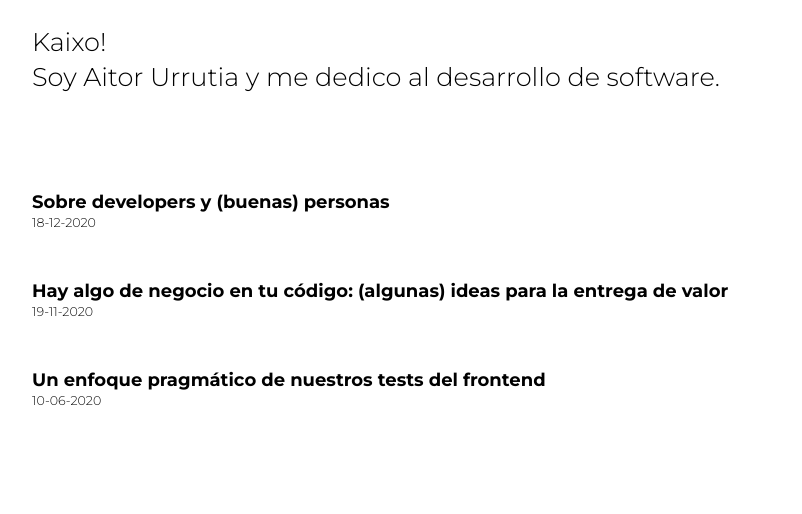
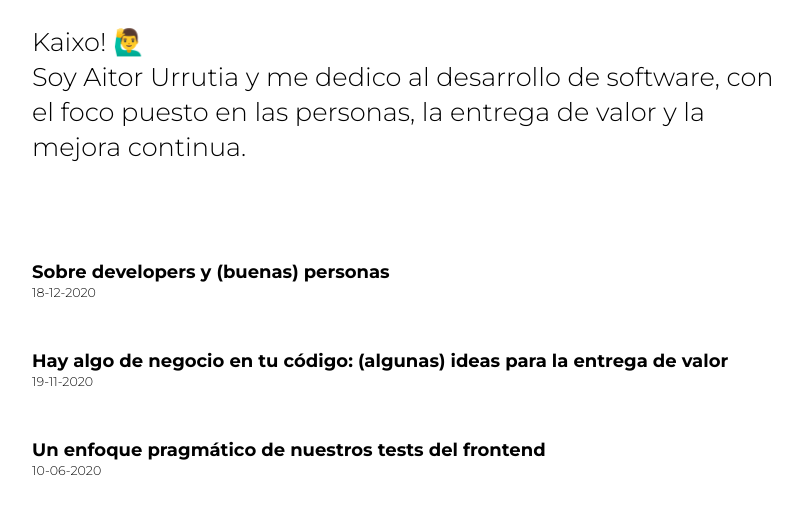
Before and after one commit to Txarli/aurrutia, a Gatsby site: page / in a window 1280 px wide. Shown: the whole page, without its empty margins (232-1034 px from the left). Built offline with nearby package versions, Linux system fonts and the light colour scheme; Gatsby itself is replaced by a stand-in of ours.

Commit message:
content: ajusta descripción

```diff
--- a/src/pages/index.tsx
+++ b/src/pages/index.tsx
@@ -13,8 +13,10 @@ const IndexPage = ({ data }) => {
       <Helmet title="Aitor Urrutia" />
       <Container>
         <Hello>
-          Kaixo!
-          <br /> Soy Aitor Urrutia y me dedico al desarrollo de software.
+          Kaixo! 🙋‍♂️
+          <br />
+          Soy Aitor Urrutia y me dedico al desarrollo de software, con el foco
+          puesto en las personas, la entrega de valor y la mejora continua.
         </Hello>
 
         {data.allMarkdownRemark.edges.map(({ node: post }) => (
```
